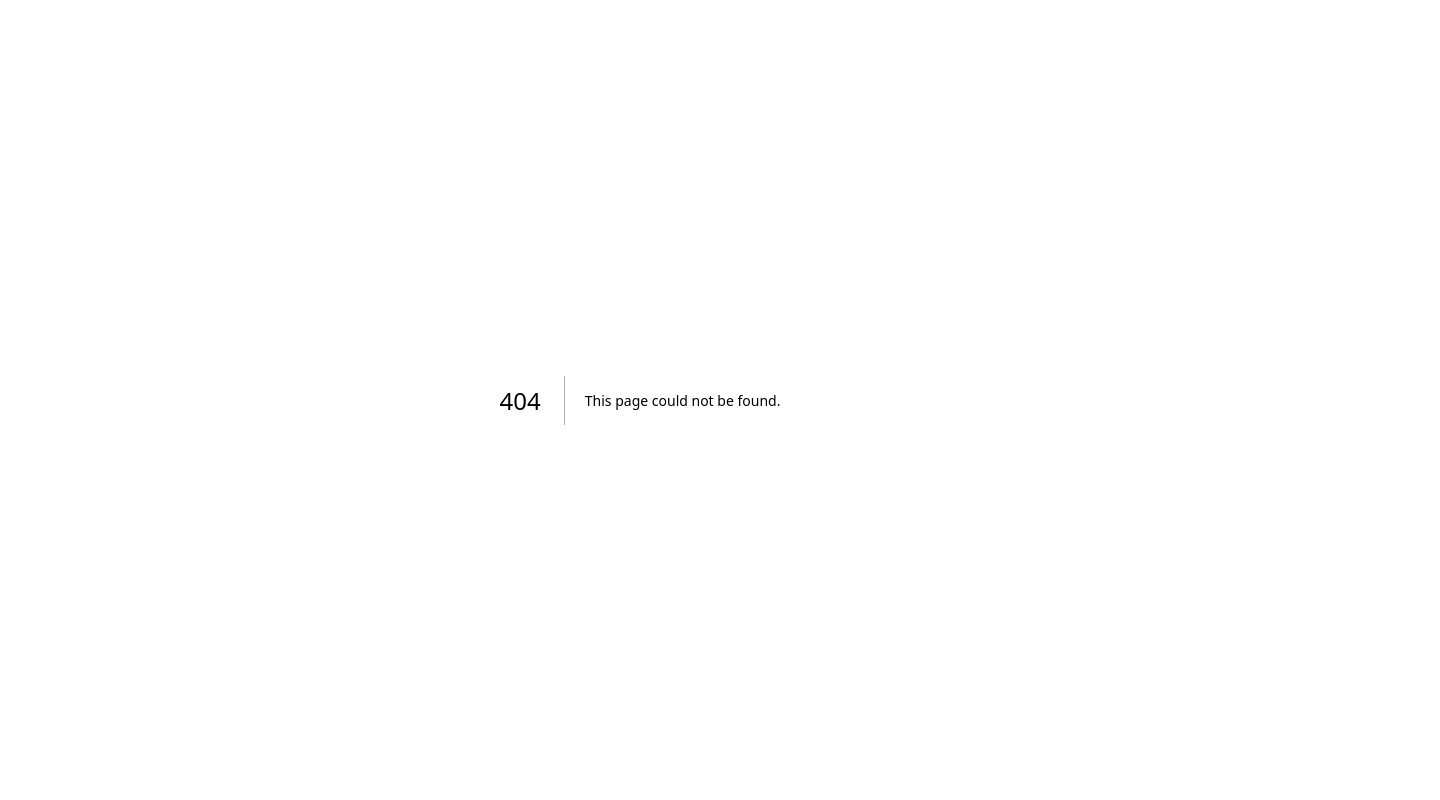
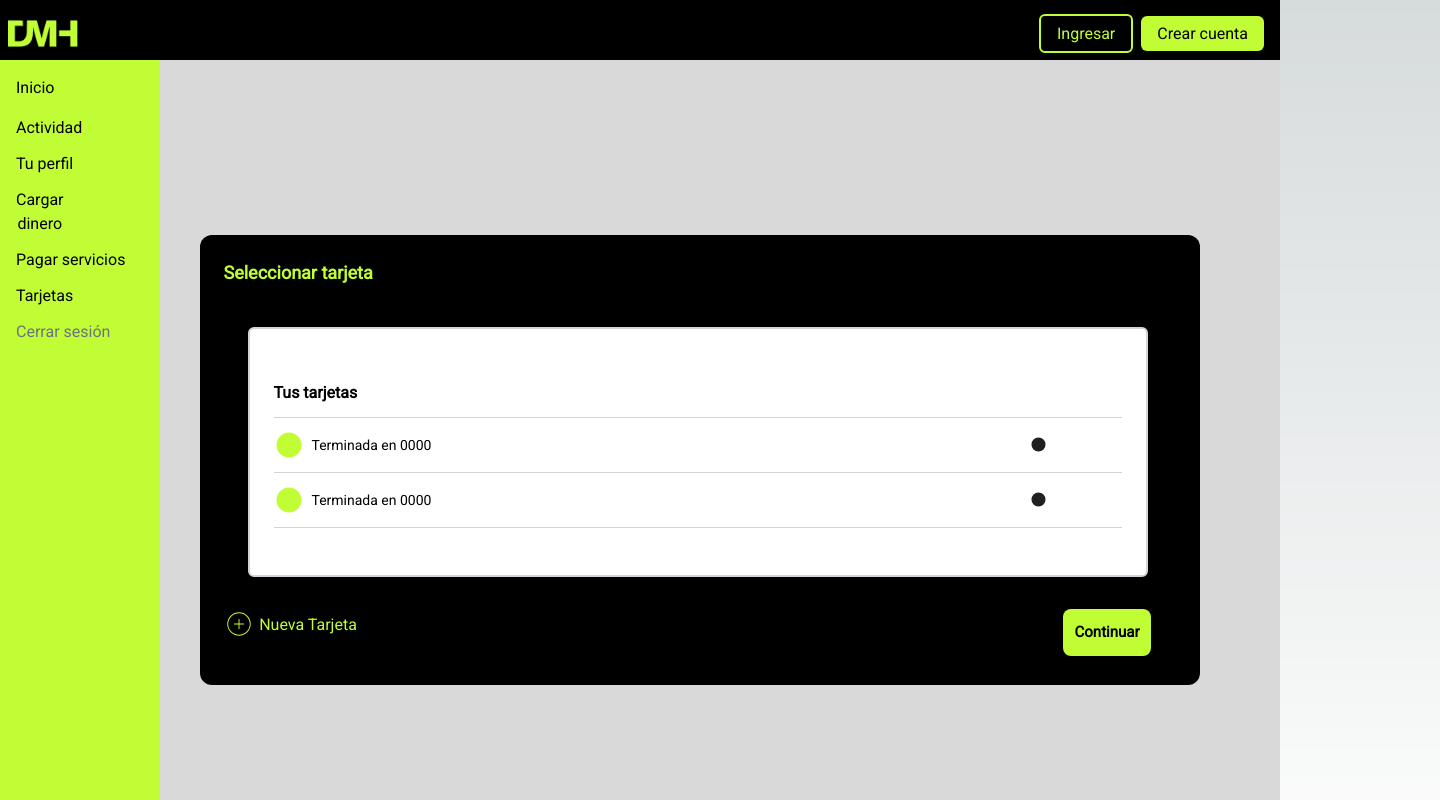
Before and after one commit to VictoriaCanclini/digital-money-house, a Next.js app: page /select-card in a window 1280 px wide. Before the commit this address had no page. Shown: the top 800 px of the page, 1440 px wide, since content can reach past the window. Built offline with nearby package versions, Linux system fonts and the light colour scheme.

Commit message:
ok page2

```diff
--- a/src/app/add-money/page.jsx
+++ b/src/app/add-money/page.jsx
@@ -27,12 +27,12 @@ const AddMoneyPage = () => {
           <div className="bg-black md:w-[1000px] sm:w-[500px] w-[350px] h-[100px] p-6 rounded-xl">
             <div className="flex justify-between md:justify-between text-[#C1FD35] items-center mt-2">
               <div className="flex items-center gap-4">
-                <Link href="/">
+                <Link href="/select-card">
                   <Card color={"#C1FD35"} />
                 </Link>
                 <span>Seleccionar tarjeta</span>
               </div>
-              <Link href="/">
+              <Link href="/select-card">
                 <Arrow color={"#C1FD35"} />
               </Link>
             </div>
--- /dev/null
+++ b/src/app/select-card/page.jsx
@@ -0,0 +1,61 @@
+import { Circle, Plus, SelectCircle } from "@/common/Icons";
+import Footer from "@/components/Footer";
+import Navbar from "@/components/Navbar";
+import Sibvar from "@/components/Sibvar";
+import Link from "next/link";
+
+const SelectCardPage = () => {
+  return (
+    <div className="bg-[#D9D9D9]">
+      <Navbar />
+      <div className="flex h-screen">
+        <Sibvar />
+        <div className="flex flex-col justify-center w-full ml-10">
+          <div className="bg-black md:w-[1000px] sm:w-[500px] w-[350px] md:h-[450px] h-[480px] p-6 mr-60 rounded-xl">
+            <h2 className="text-lg text-[#C1FD35] font-semibold mb-4">
+              Seleccionar tarjeta
+            </h2>
+            <div className="flex flex-row mt-10 md:ml-6">
+              <div className="md:w-[900px] sm:w-[500px] w-[350px] h-[250px] bg-white rounded-md text-black border-2 border-gray-300 shadow-md flex flex-col justify-center">
+                <span className="ml-6 mt-4 font-bold">Tus tarjetas</span>
+                <hr className="border-gray-300 my-3 mr-6 ml-6" />
+                <div className="flex items-center md:ml-6 ml-4 text-sm">
+                  <Circle color={"[#C1FD35]"} className="md:mr-2" />
+                  <span className="ml-2">Terminada en 0000</span>
+                  <span className="md:ml-[600px] ml-20">
+                    <SelectCircle />
+                  </span>
+                </div>
+                <hr className="border-gray-300 my-3 mr-6 ml-6" />
+                <div className="flex items-center md:ml-6 ml-4 text-sm">
+                  <Circle className="mr-2" />
+                  <span className="ml-2">Terminada en 0000</span>
+                  <span className="md:ml-[600px] ml-20">
+                    <SelectCircle />
+                  </span>
+                </div>
+                <hr className="border-gray-300 my-3 mr-6 ml-6" />
+              </div>
+            </div>
+            <div className="flex justify-between  text-[#C1FD35] md:mt-8 mt-16">
+              <Link href="credit-card-2">
+                <Plus color={"#C1FD35"} />
+              </Link>
+              <spam className="md:mr-[700px] mr-[40px] mt-1">
+                Nueva Tarjeta
+              </spam>
+              <Link href="credit-card-2">
+                <button className="rounded-lg p-3 text-[15px] text-black font-bold border-lg bg-[#C1FD35] text-center mr-6">
+                  Continuar
+                </button>
+              </Link>
+            </div>
+          </div>
+        </div>
+      </div>
+      <Footer />
+    </div>
+  );
+};
+
+export default SelectCardPage;
--- a/src/common/Icons.jsx
+++ b/src/common/Icons.jsx
@@ -314,3 +314,17 @@ export function Cablevision({ width, height }) {
     </svg>
   );
 }
+
+export function SelectCircle({ width, height, color }) {
+  return (
+    <svg
+      width={width || "15"}
+      height={height || "15"}
+      viewBox="0 0 12 12"
+      fill={color || "currentColor"}
+      xmlns="http://www.w3.org/2000/svg"
+    >
+      <circle cx="6" cy="6" r="5.125" fill="#201F22" stroke="#201F22" />
+    </svg>
+  );
+}
```
Also changed, not shown: public/Ellipse 50.svg (added), public/Ellipse 51.svg (added).
